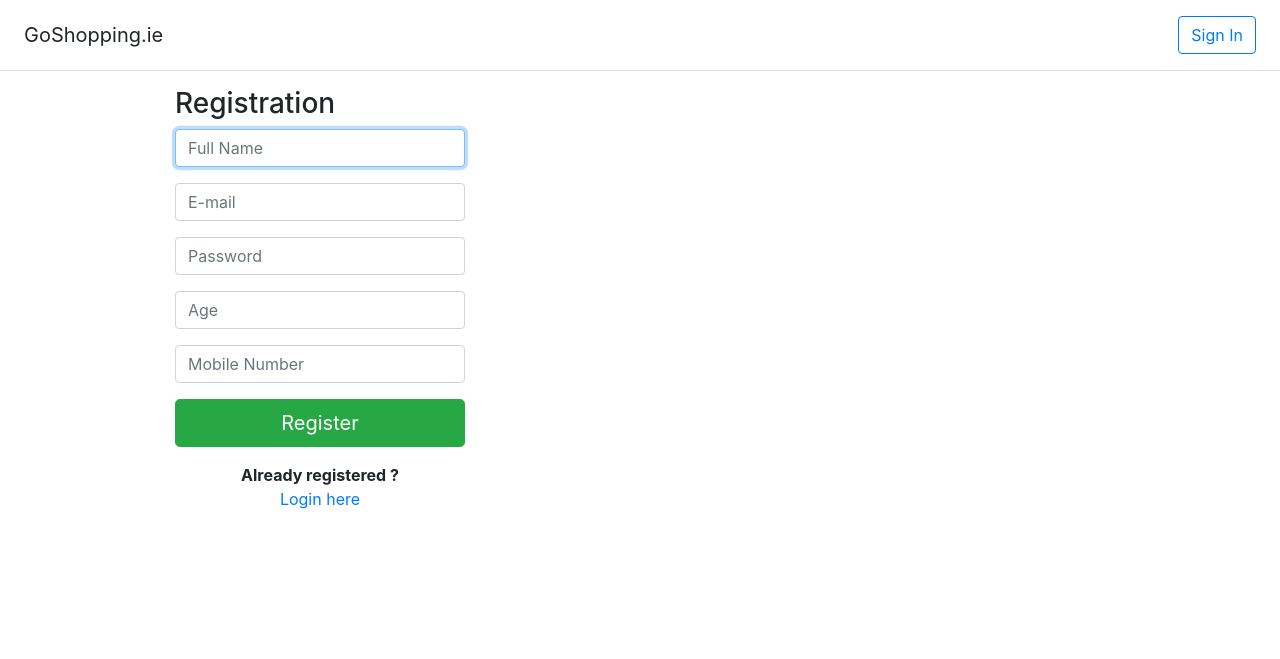
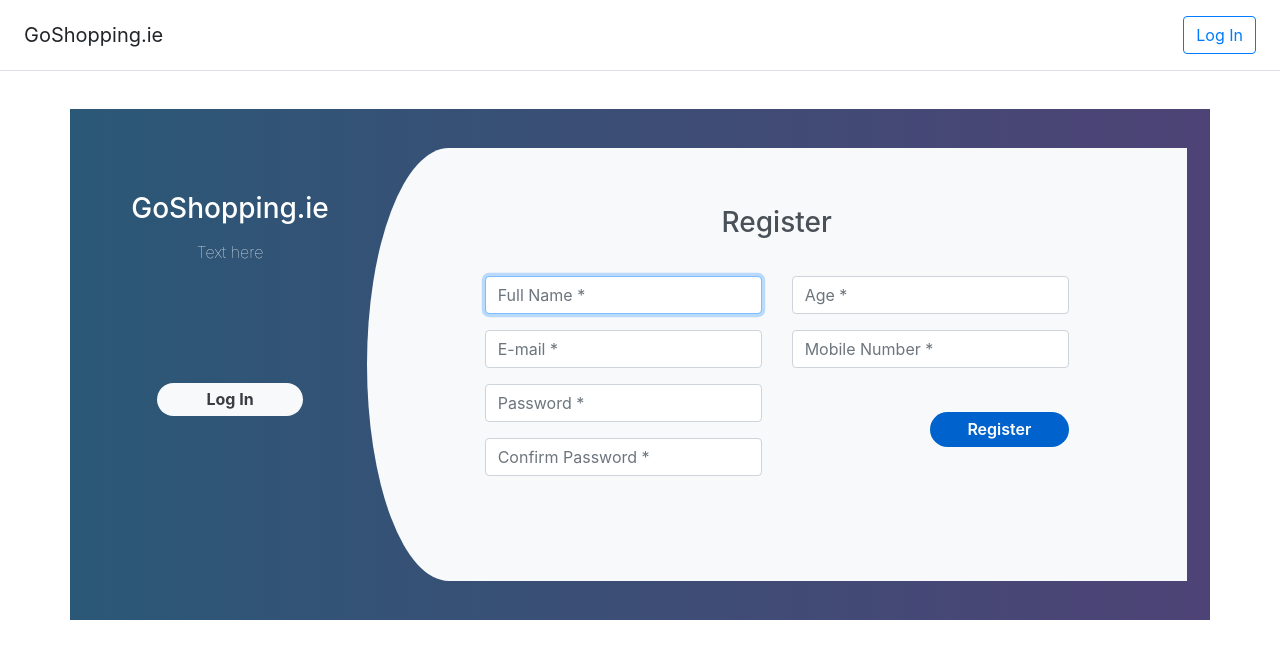
Before and after one commit to keithbradsaw/peach, a CodeIgniter app: page /database/ in a window 1280 px wide. Shown: the top 659 px of the page. Run offline with CodeIgniter, Linux system fonts and the light colour scheme; some libraries are stand-ins or nearby versions.

Commit message:
Added register page styling

```diff
--- a/application/controllers/User.php
+++ b/application/controllers/User.php
@@ -75,7 +75,10 @@ function login_user(){
       }
       else{
         $this->session->set_flashdata('error_msg', 'Error occured,Try again.');
-        $this->load->view("login.php");
+            $this->load->view('templates/header');
+    $this->load->view("login.php");
+    $this->load->view('templates/footer');
+
 
       }
 
--- a/application/views/login.php
+++ b/application/views/login.php
@@ -43,7 +43,7 @@
 
                         </fieldset>
                     </form>
-                <center><b>Not registered ?</b> <br></b><a href="<?php echo base_url('user'); ?>">Register here</a></center><!--for centered text-->
+                <center><b>Not registered ?</b> <br></b><a href="<?php echo base_url('user/index'); ?>">Register here</a></center><!--for centered text-->
 
                 </div>
             </div>
--- a/application/views/register.php
+++ b/application/views/register.php
@@ -1,23 +1,73 @@
 <style type="text/css">
-	html {
-  font-size: 14px;
+.register{
+    background: -webkit-linear-gradient(left, #2b5876, #4e4376);
+    margin-top: 3%;
+    padding: 3%;
 }
-@media (min-width: 768px) {
-  html {
-    font-size: 16px;
+.register-left{
+    text-align: center;
+    color: #fff;
+    margin-top: 4%;
 }
+.register-left input{
+    border: none;
+    border-radius: 1.5rem;
+    padding: 2%;
+    width: 60%;
+    background: #f8f9fa;
+    font-weight: bold;
+    color: #383d41;
+    margin-top: 30%;
+    margin-bottom: 3%;
+    cursor: pointer;
+}
+.register-right{
+    background: #f8f9fa;
+    border-top-left-radius: 10% 50%;
+    border-bottom-left-radius: 10% 50%;
+}
+.register-left img{
+    margin-top: 15%;
+    margin-bottom: 5%;
+    width: 25%;
+    -webkit-animation: mover 2s infinite  alternate;
+    animation: mover 1s infinite  alternate;
+}
+@-webkit-keyframes mover {
+    0% { transform: translateY(0); }
+    100% { transform: translateY(-20px); }
+}
+@keyframes mover {
+    0% { transform: translateY(0); }
+    100% { transform: translateY(-20px); }
+}
+.register-left p{
+    font-weight: lighter;
+    padding: 12%;
+    margin-top: -9%;
+}
+.register .register-form{
+    padding: 10%;
+    margin-top: 10%;
+}
+.btnRegister{
+    float: right;
+    margin-top: 10%;
+    border: none;
+    border-radius: 1.5rem;
+    padding: 2%;
+    background: #0062cc;
+    color: #fff;
+    font-weight: 600;
+    width: 50%;
+    cursor: pointer;
 }
 
-.container {
-  max-width: 960px;
-}
-
-.pricing-header {
-  max-width: 700px;
-}
-
-.card-deck .card {
-  min-width: 220px;
+.register-heading{
+    text-align: center;
+    margin-top: 8%;
+    margin-bottom: -15%;
+    color: #495057;
 }
 
 </style>
@@ -31,18 +81,11 @@
         <a class="p-2 text-dark" href="#">Support</a>
         <a class="p-2 text-dark" href="#">Pricing</a> -->
       </nav>
-      <a class="btn btn-outline-primary" href="<?php echo base_url('user/login_view'); ?>">Sign In</a>
+      <a class="btn btn-outline-primary" href="<?php echo base_url('user/login_view'); ?>">Log In</a>
     </div>
 <!--End of nav area -->
-<span style="background-color:red;">
-  <div class="container"><!-- container class is used to centered  the body of the browser with some decent width-->
-      <div class="row"><!-- row class is used for grid system in Bootstrap-->
-          <div class="col-md-4 col-md-offset-4"><!--col-md-4 is used to create the no of colums in the grid also use for medimum and large devices-->
-              <div class="login-panel panel panel-success">
-                  <div class="panel-heading">
-                      <h3 class="panel-title">Registration</h3>
-                  </div>
-                  <div class="panel-body">
+
+
 
                   <?php
                   $error_msg=$this->session->flashdata('error_msg');
@@ -51,35 +94,69 @@
                   }
                    ?>
 
+<div class="container register">
+  <div class="row">
+    <div class="col-md-3 register-left">
+      <!--   <img src="" alt=""/> -->
+        <h3>GoShopping.ie</h3>
+        <p>Text here</p>
+        <a href="<?php echo base_url('user/login_view'); ?>" >
+        <input type="submit" name="" value="Log In"/><br/>
+        </a>
+    </div>
+
+  <div class="col-md-9 register-right">
+    <div class="container">
+      <div class="container" id="home">
+        <h3 class="register-heading">Register</h3>
         <form role="form" method="post" action="<?php echo base_url('user/register_user'); ?>">
-                          <fieldset>
+          <div class="row register-form">
+
+           <div class="col-md-6">
+
             <div class="form-group">
-                                  <input class="form-control" placeholder="Full Name" name="user_full_name" type="text" autofocus>
+              <input class="form-control" placeholder="Full Name *" name="user_full_name" type="text" autofocus>
+            </div>
+            <div class="form-group">
+              <input class="form-control" placeholder="E-mail *" name="user_email_address" type="email" autofocus>
             </div>
 
             <div class="form-group">
-                                  <input class="form-control" placeholder="E-mail" name="user_email_address" type="email" autofocus>
+              <input class="form-control" placeholder="Password *" name="user_password" type="password" value="">
             </div>
             <div class="form-group">
-                                  <input class="form-control" placeholder="Password" name="user_password" type="password" value="">
+                <input type="password" class="form-control"  placeholder="Confirm Password *" value="" />
+            </div>
+                    <!--
+                <div class="form-group">
+                    <div class="maxl">
+                        <label class="radio inline">
+                            <input type="radio" name="gender" value="male" checked>
+                            <span> Male </span>
+                        </label>
+                        <label class="radio inline">
+                            <input type="radio" name="gender" value="female">
+                            <span>Female </span>
+                        </label>
+                    </div>
+                </div>
+                    -->
+              </div><!--End of col-md-6-->
+             <div class="col-md-6">
+                <div class="form-group">
+                  <input class="form-control" placeholder="Age *" name="user_age" type="number" value="">
+                </div>
+                 <div class="form-group">
+                  <input class="form-control" minlength="10" maxlength="10" placeholder="Mobile Number *" name="user_phone_number" type="number" value="">
               </div>
 
-                              <div class="form-group">
-                                  <input class="form-control" placeholder="Age" name="user_age" type="number" value="">
+                   <!--Register Button-->
+                    <input class="btnRegister" type="submit" value="Register" name="register" >
+                    </form>
+
                                     </div>
 
-                              <div class="form-group">
-                                  <input class="form-control" placeholder="Mobile Number" name="user_phone_number" type="number" value="">
-                              </div>
-
-                              <input class="btn btn-lg btn-success btn-block" type="submit" value="Register" name="register" >
-
-                          </fieldset>
-                      </form>
-                      <center><b>Already registered ?</b> <br></b><a href="<?php echo base_url('user/login_view'); ?>">Login here</a></center><!--for centered text-->
                                 </div>
                             </div>
                         </div>
                     </div>
-  </div>
-</span>
```
Also changed, not shown: application/views/user_profile.php (+10 -0 lines). Lines whose indentation alone changed are shown as unchanged.
